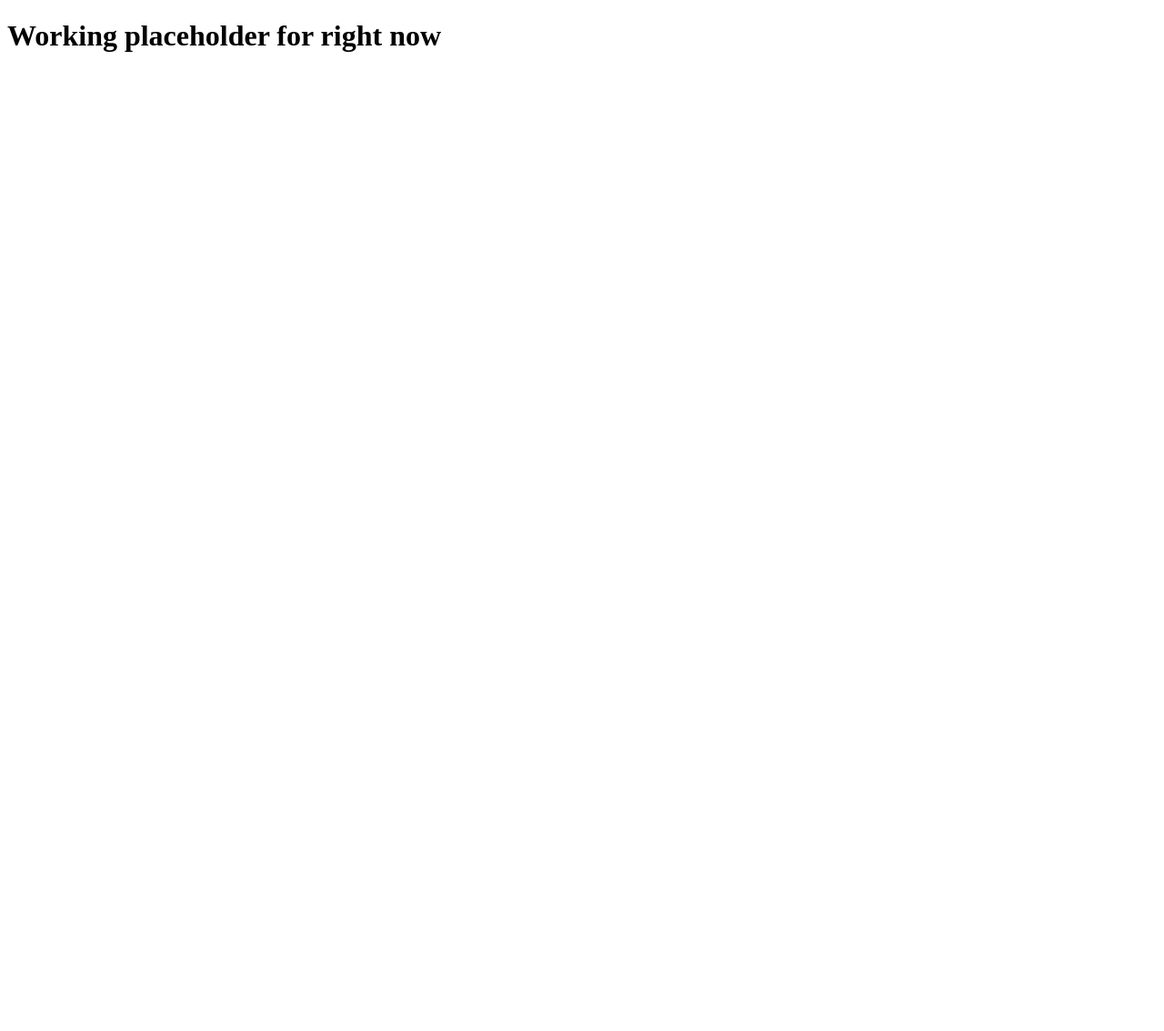
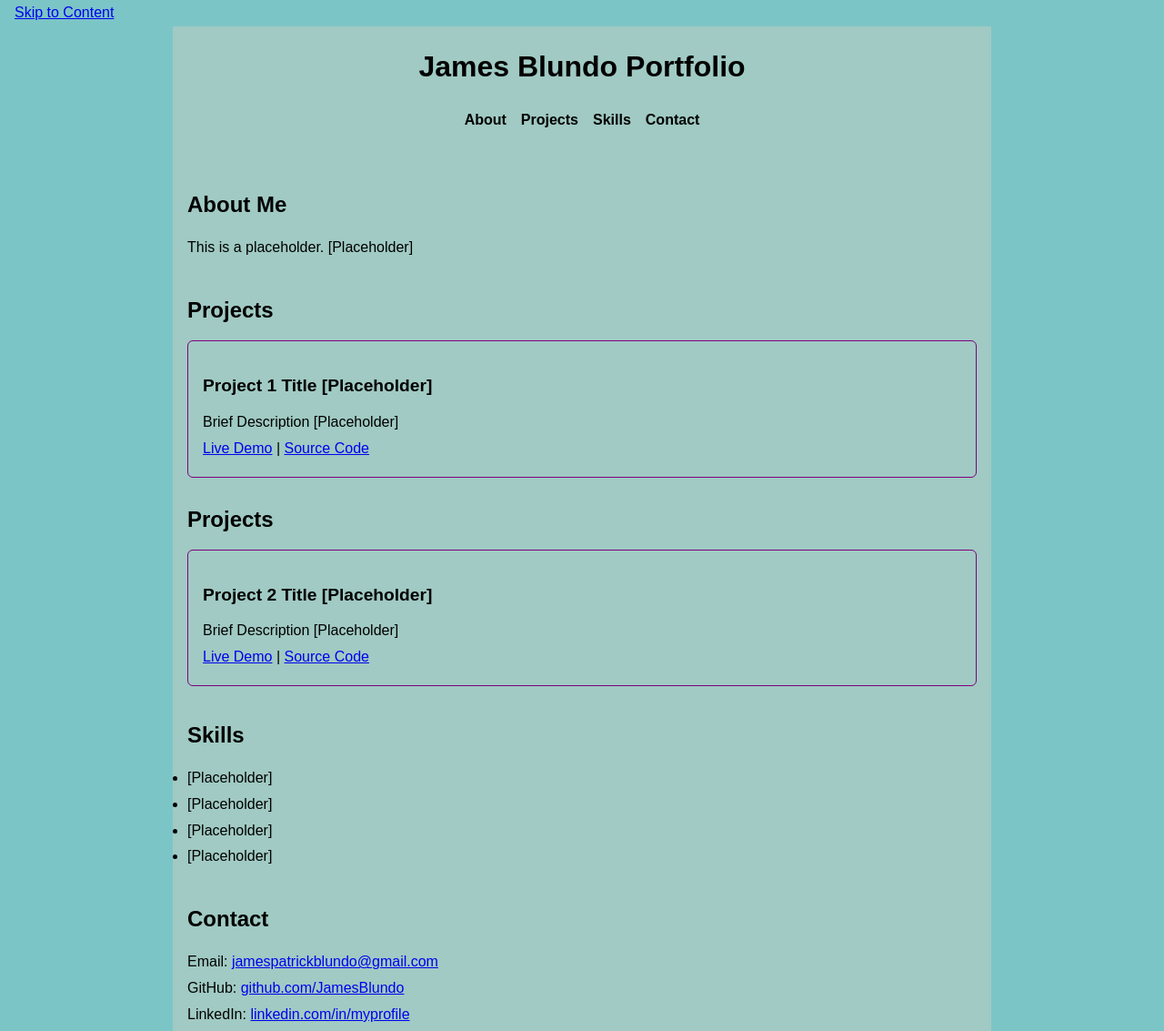
Before and after one commit to JamesBlundo/portfolio, a plain HTML site: page index.html in a window 1280 px wide. Shown: the top 1133 px of the page at 91% size. Before the commit the page ends 800 px from the top, so only its background shows below. Drawn offline with Linux system fonts and the light colour scheme.

Commit message:
Added styles, all the sections, and quick links to the content. Projects will be filled in and added as they are created.

```diff
--- a/index.html
+++ b/index.html
@@ -8,7 +8,60 @@
     <link rel="stylesheet" href="styles.css" />
 </head>
 <body>
-    <h1>Working placeholder for right now</h1>
+
+    <a href="#main">Skip to Content</a>
+
+    <header>
+        <h1>James Blundo Portfolio</h1>
+        <nav>
+            <ul>
+                <li><a href="#about">About</a></li>
+                <li><a href="#projects">Projects</a></li>
+                <li><a href="#skills">Skills</a></li>
+                <li><a href="#contact">Contact</a></li>
+            </ul>
+        </nav>
+    </header>
+
+    <main id="main">
+        <section id="about">
+            <h2>About Me</h2>
+            <p>This is a placeholder. [Placeholder]</p>
+        </section>
+        <section id="projects">
+            <h2>Projects</h2>
+            <article>
+                <h3>Project 1 Title [Placeholder]</h3>
+                <p>Brief Description [Placeholder]</p>
+                <p><a href="x">Live Demo</a> | <a href ="#">Source Code</a></p>
+            </article>
+            <h2>Projects</h2>
+            <article>
+                <h3>Project 2 Title [Placeholder]</h3>
+                <p>Brief Description [Placeholder]</p>
+                <p><a href="#">Live Demo</a> | <a href ="#">Source Code</a></p>
+            </article>
+        </section>
+        <section id="skills">
+            <h2>Skills</h2>
+            <ul>
+                <li>[Placeholder]</li>
+                <li>[Placeholder]</li>
+                <li>[Placeholder]</li>
+                <li>[Placeholder]</li>
+            </ul>
+        </section>
+        <section id="contact">
+            <h2>Contact</h2>
+            <p>Email: <a href="jamespatrickblundo@gmail.com">jamespatrickblundo@gmail.com</a></p>
+            <p>GitHub: <a href="https.github.com/JamesBlundo">github.com/JamesBlundo</a></p>
+            <p>LinkedIn: <a href="#">linkedin.com/in/myprofile</a></p>
+        </section>
+    </main>
+    <footer>
+        <p>Phone: (908)-612-6792 | Email: jamespatrickblundo@gmail.com</p>
+    </footer>
+
     <script src-"script.js"></script>
 </body>
 </html>
--- a/styles.css
+++ b/styles.css
@@ -0,0 +1,76 @@
+:root {
+    --primary-color: blue;
+    --accent-color1: purple;
+    --accent_color2: orange;
+    --section-background-color: rgb(160, 202, 195);
+    --main-background-color: rgb(124, 197, 198);
+    --text: rgb(0, 0, 0);
+    background-color: var(--main-background-color);
+}
+
+
+* {
+  margin: 0;
+  padding: 0;
+  box-sizing: border-box;
+}
+
+body {
+    font-family: sans-serif;
+    line-height: 1.8;
+    color: var(--text);
+    padding: 0 1rem;
+}
+header, main, footer {
+    max-width:900px;
+    margin: 0 auto;
+    padding: 1rem;
+   background-color: var(--section-background-color);
+}
+h1 {
+  font-size: 2rem;
+  text-align: center;
+  margin-bottom: 1rem;
+}
+
+h2 {
+  font-size: 1.5rem;
+  margin: 1.5rem 0 0.75rem;
+}
+
+h3 {
+  font-size: 1.2rem;
+  margin: 1rem 0 0.5rem;
+}
+nav ul {
+  display: flex;
+  justify-content: center;
+  gap: 1rem;
+  list-style: none;
+  margin-top: 0.5rem;
+}
+
+nav a {
+  text-decoration: none;
+  color: var(--text);
+  font-weight: bold;
+}
+
+nav a:hover {
+  color: var(--primary-color);
+}
+section {
+  margin-bottom: 2rem;
+}
+article {
+  border: 1px solid var(--accent-color1);
+  border-radius: 6px;
+  padding: 1rem;
+  margin-bottom: 1rem;
+}
+footer {
+  text-align: center;
+  font-size: 0.9rem;
+  color: var(--primary-color);
+  margin-top: 2rem;
+}
```
